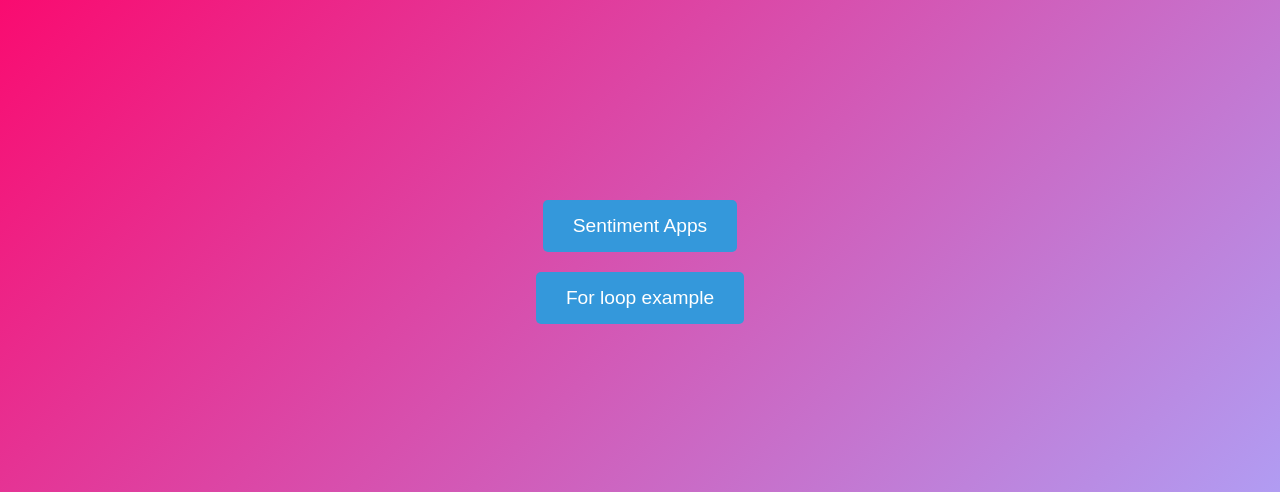
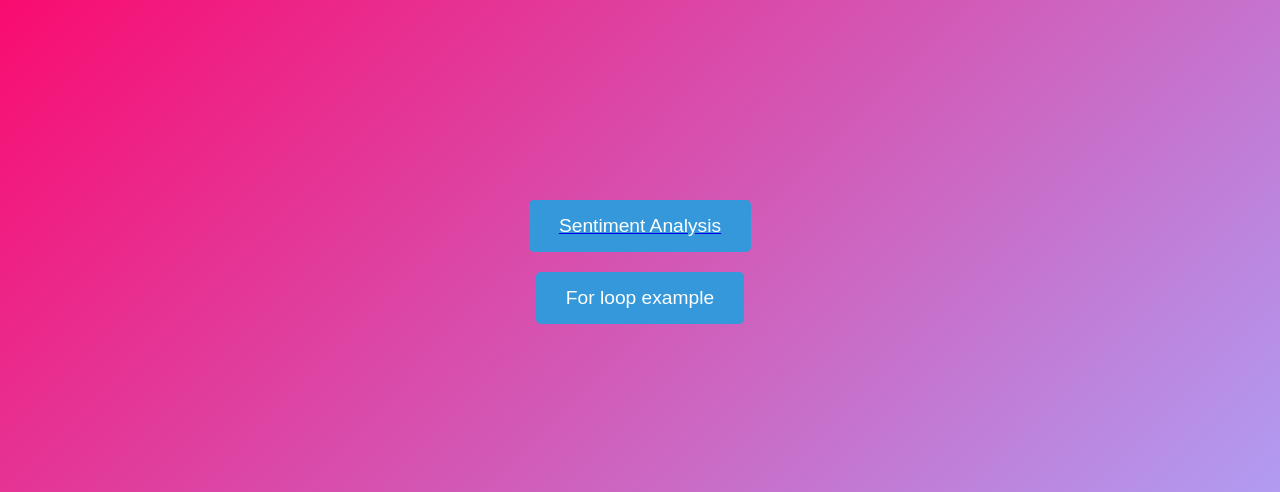
Before and after one commit to RayWP/django-summer-2024, a Django app: page / in a window 1280 px wide. Shown: the part 138-630 px from the top of the page. Run offline with Django 4.2, Linux system fonts and the light colour scheme; parts of the project's set-up code (start-up, migrations or seed data) failed here and were passed over.

Commit message:
add url example

```diff
--- a/sentiment_project/templates/index.html
+++ b/sentiment_project/templates/index.html
@@ -36,7 +36,7 @@
 </head>
 <body>
     <div class="container">
-        <button onclick="window.location.href='/sentiment/analyze'">Sentiment Apps</button>
+        <a href={% url 'analyze_sentiment' %}><button>Sentiment Analysis</button></a>
         <button onclick="window.location.href='/loop'">For loop example</button>
     </div>
 </body>
--- a/sentiment_project/templates/sentiment_app/create_student.html
+++ b/sentiment_project/templates/sentiment_app/create_student.html
@@ -67,7 +67,7 @@
         <h2>All Students</h2>
         <ul>
             {% for student in students %}
-                <li>{{ student.name }} - {{ student.age }}</li>
+                <li>click here{{ student.name }} - {{ student.age }}</li>
             {% endfor %}
         </ul>
     </div>
```
